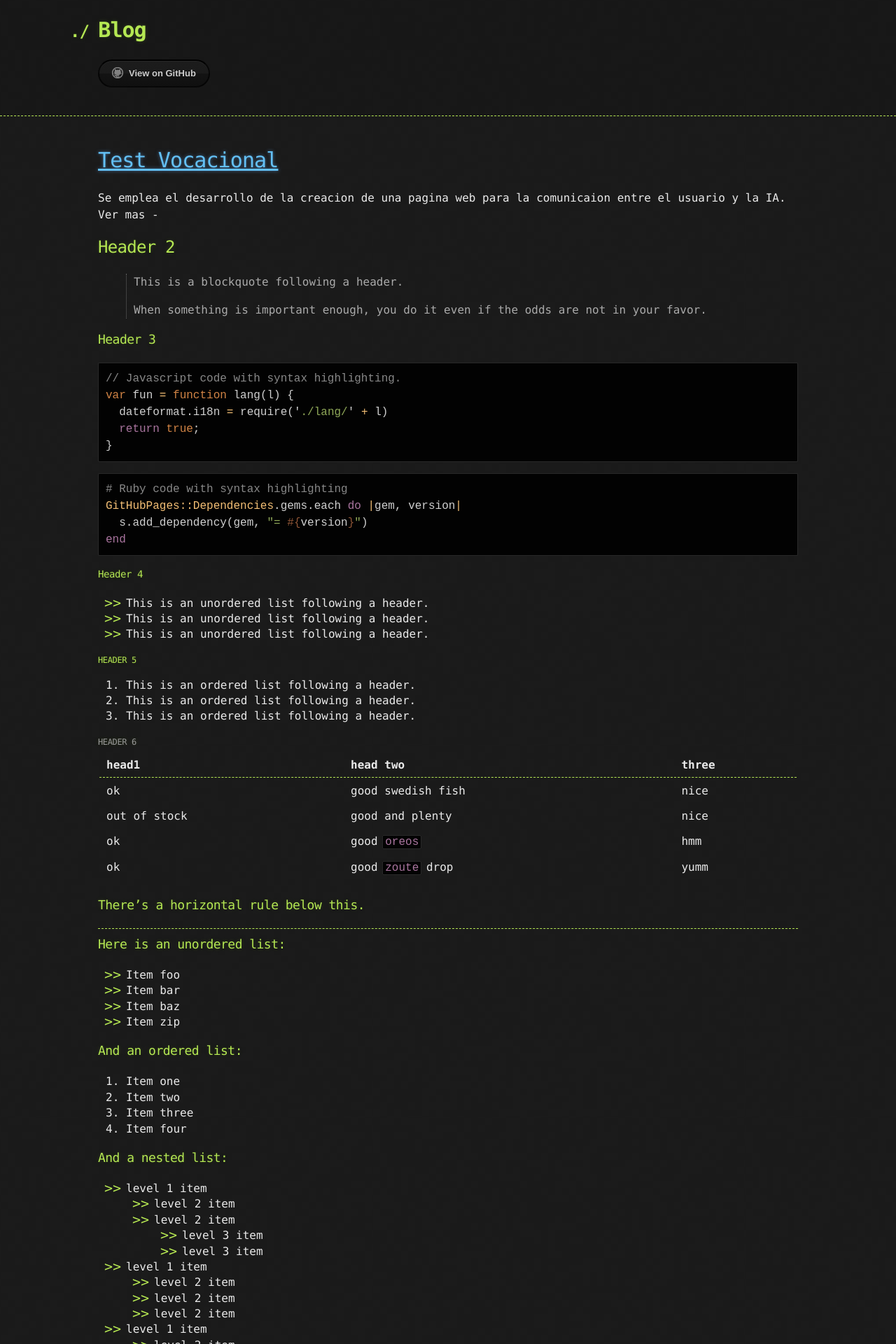
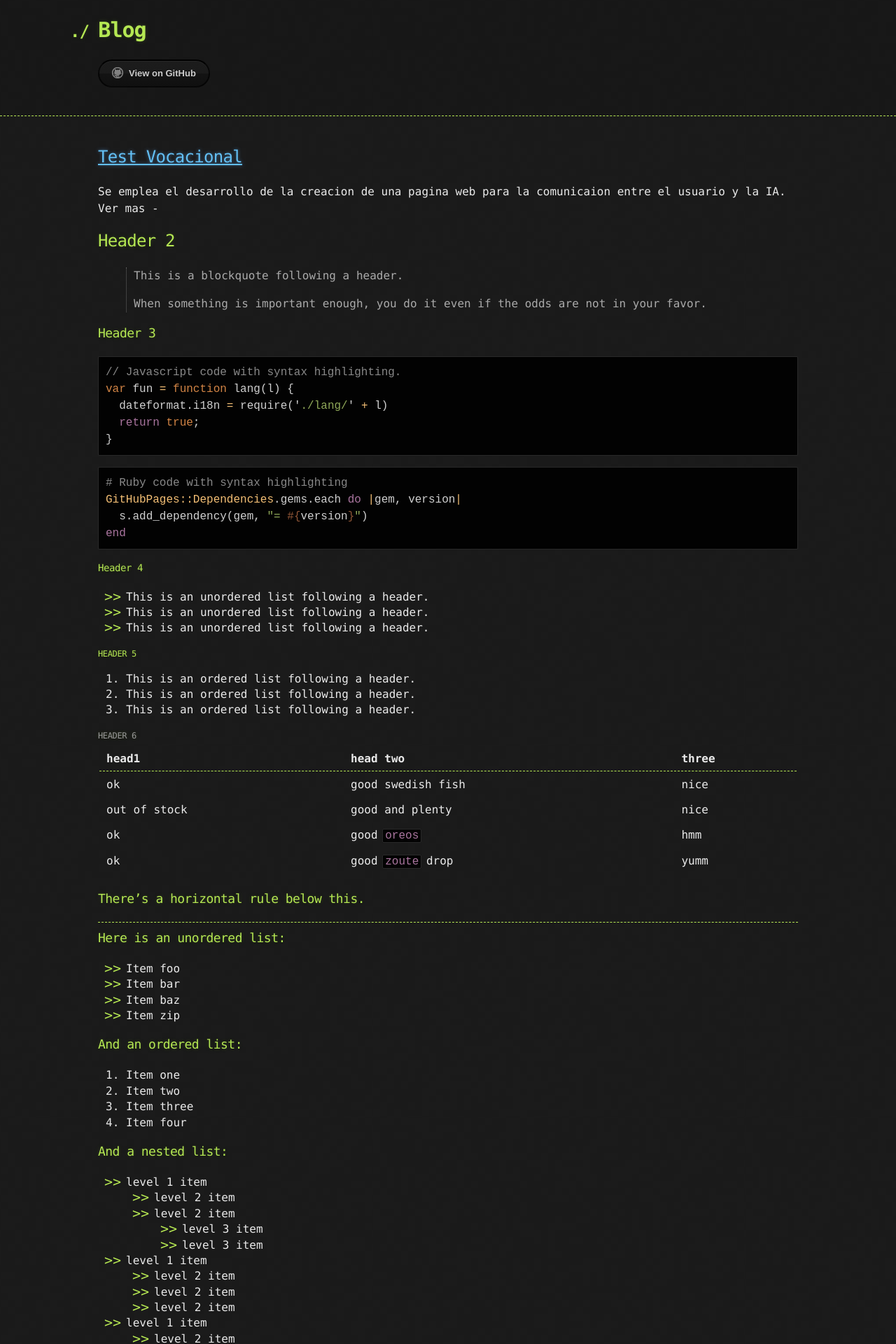
Before and after one commit to NinjaDiaz007/Blog, a Jekyll site: the page built from index.md, in a window 1280 px wide. Shown: the top 1920 px of the page at 70% size. Built offline with Jekyll 4.4.1, drawn with Linux system fonts in a browser that asks for light colours; the repository's description, which GitHub fills in, is left out; our own code applies the rules of GitHub Pages for plain Markdown files.

Commit message:
Add files via upload

```diff
--- a/index.md
+++ b/index.md
@@ -2,7 +2,7 @@
 layout: default
 ---
 
-# [Test Vocacional](./test-vocacional.html)
+## [Test Vocacional](./test-vocacional.html)
 
 Se emplea el desarrollo de la creacion de una pagina web para la comunicaion entre el usuario y la IA. Ver mas -
 
```
